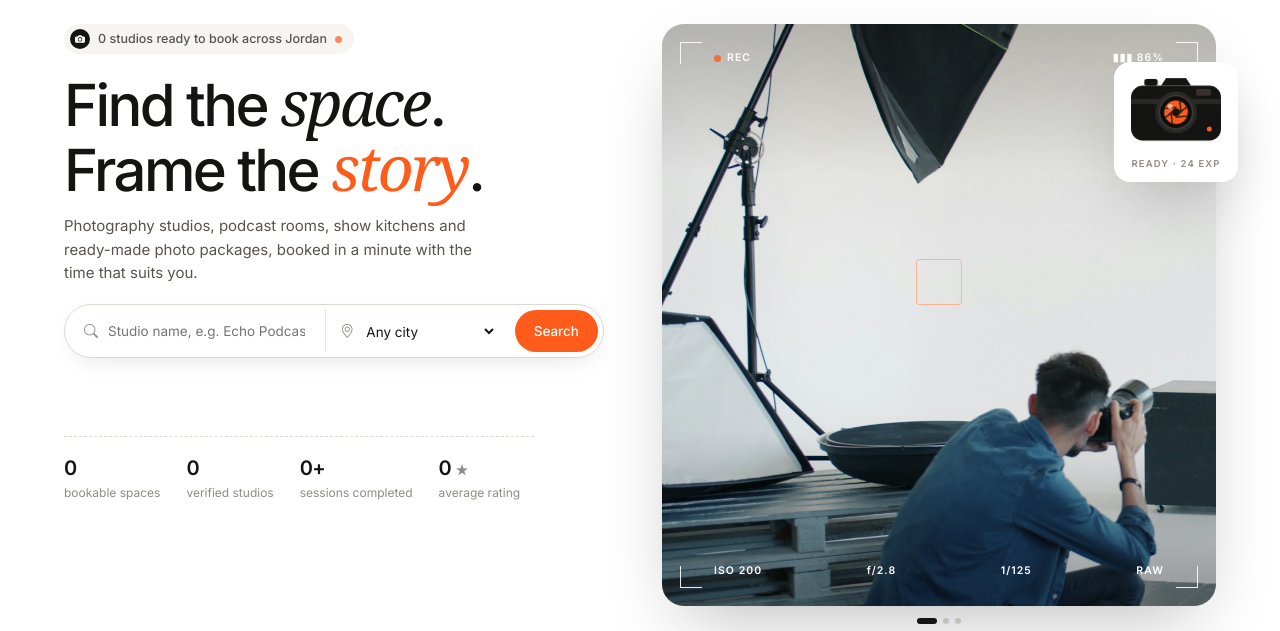
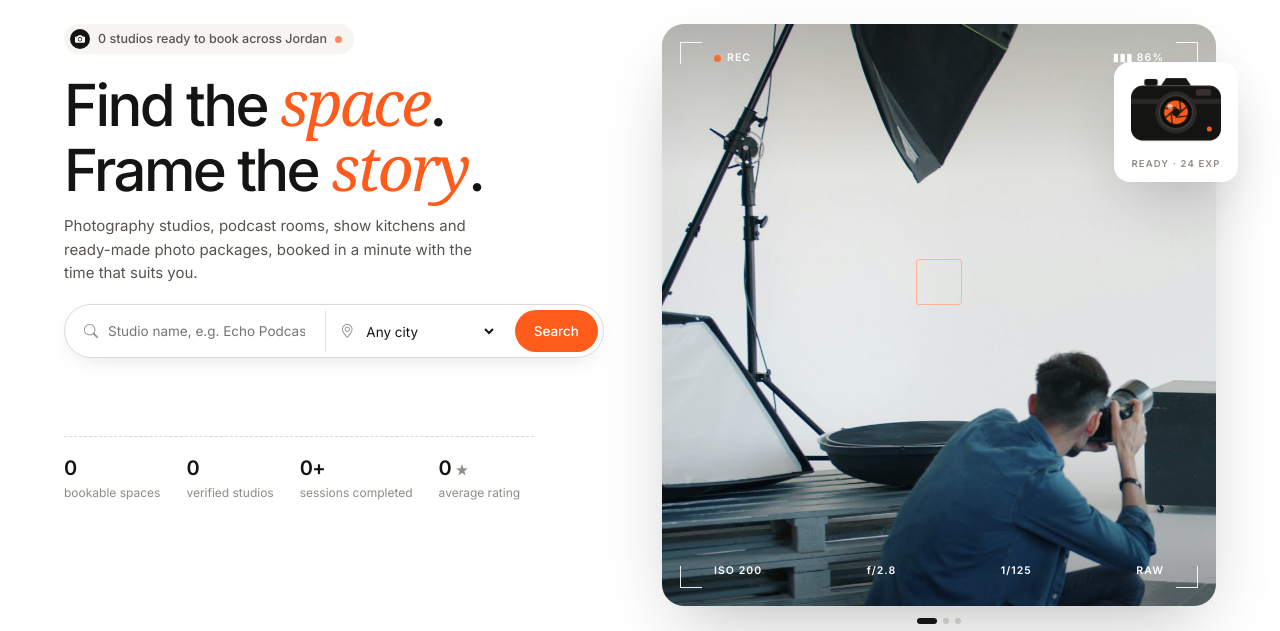
Before and after one commit to Mousa-Joudeh/laravel-project, a Laravel app: page / in a window 1280 px wide. Shown: the part 64-695 px from the top of the page. Run offline with Laravel 12, Linux system fonts and the light colour scheme; data that the repository does not hold is empty; some web fonts are replaced.

Commit message:
style(landing): fade film ribbon and accent the space word

```diff
--- a/public/css/landing.css
+++ b/public/css/landing.css
@@ -97,7 +97,7 @@
 .hero { position: relative; }
 .hero-grid { position: relative; z-index: 1; }
 .film-ribbon {
-    position: absolute; inset: 0; z-index: 0; pointer-events: none;
+     position: absolute; inset: 0; z-index: 0; pointer-events: none; opacity: .5;
     -webkit-mask-image: radial-gradient(ellipse 330px 150px at 330px 160px, rgba(0, 0, 0, .18) 40%, #000 100%);
     mask-image: radial-gradient(ellipse 330px 150px at 330px 160px, rgba(0, 0, 0, .18) 40%, #000 100%);
 }
--- a/resources/views/landing/index.blade.php
+++ b/resources/views/landing/index.blade.php
@@ -33,7 +33,7 @@
                 </span>
 
                 <h1 class="hero-title reveal">
-                    Find the <span class="serif">space</span>.<br>
+                   Find the <span class="serif accent">space</span>.<br>
                     Frame the <span class="serif accent">story</span>.
                 </h1>
 
```
